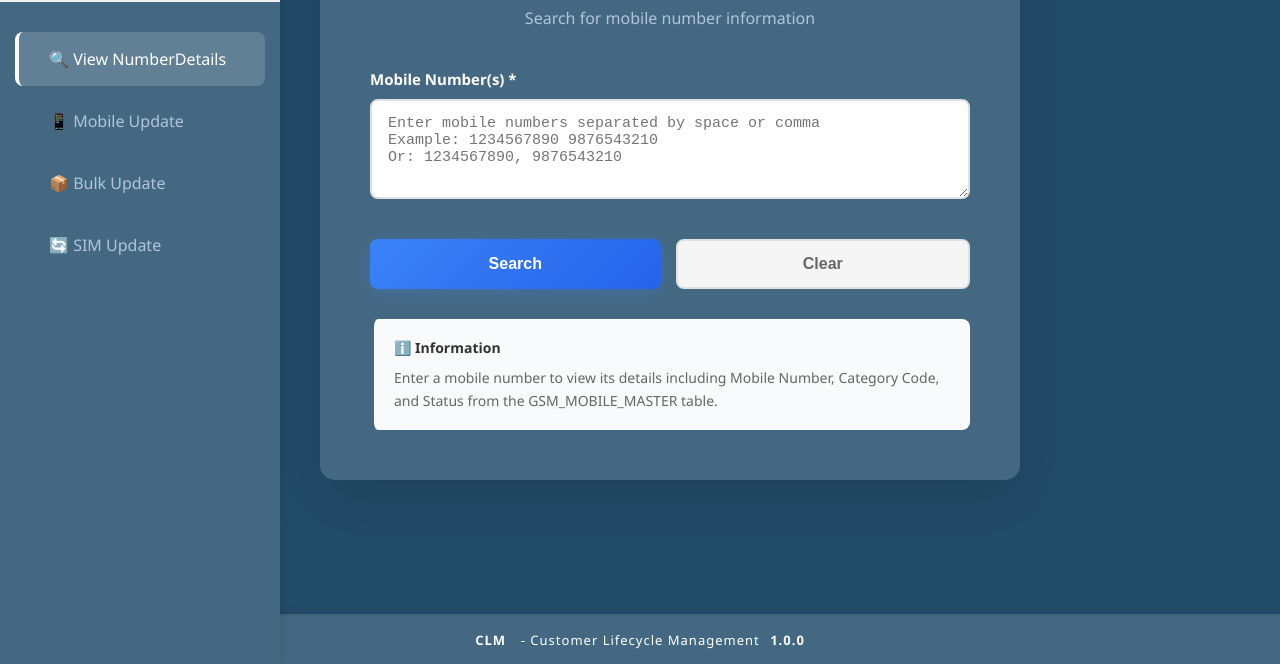
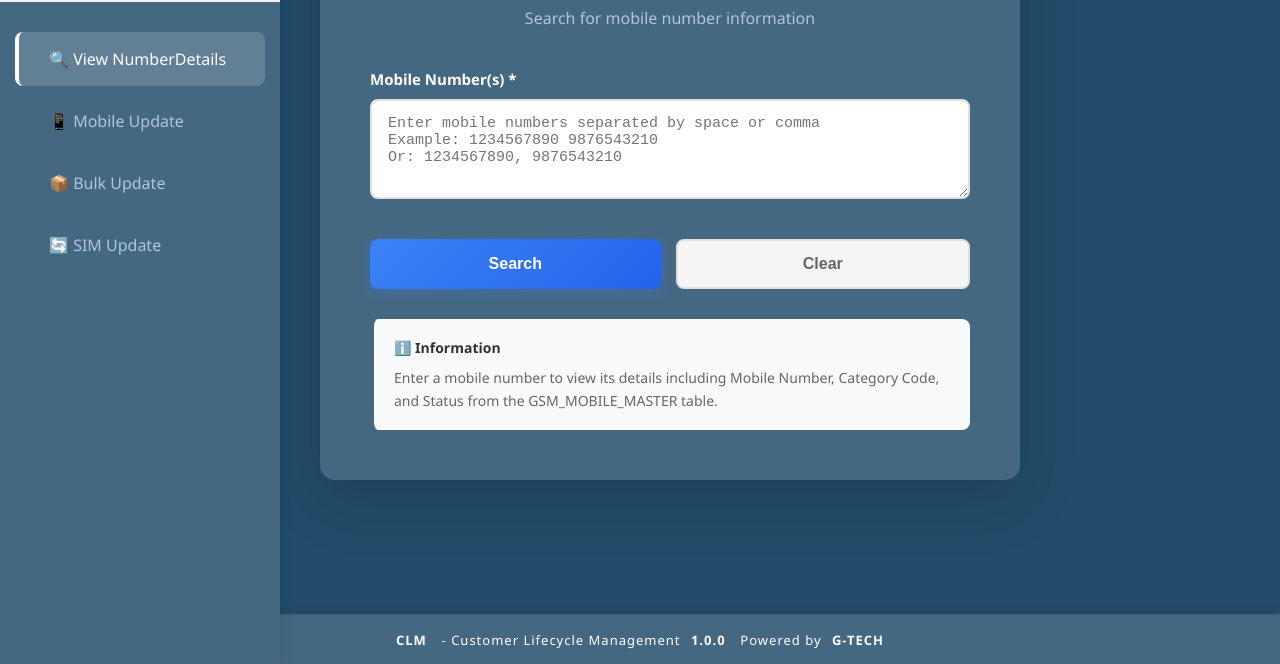
Before and after one commit to moneypay1414/G-tech, a website: page public/index.html in a window 1280 px wide. Shown: the part 136-800 px from the top of the page. Drawn offline with Linux system fonts and the light colour scheme.

Commit message:
Add Powered by G-TECH to footer

```diff
--- a/public/index.html
+++ b/public/index.html
@@ -825,7 +825,7 @@
 
     <!-- Footer -->
     <footer class="footer">
-        <strong>CLM</strong>&nbsp; - Customer Lifecycle Management <strong>1.0.0</strong>
+        <strong>CLM</strong>&nbsp; - Customer Lifecycle Management <strong>1.0.0</strong>&nbsp;&nbsp;Powered by <strong>G-TECH</strong>
     </footer>
 </body>
 </html>
```
